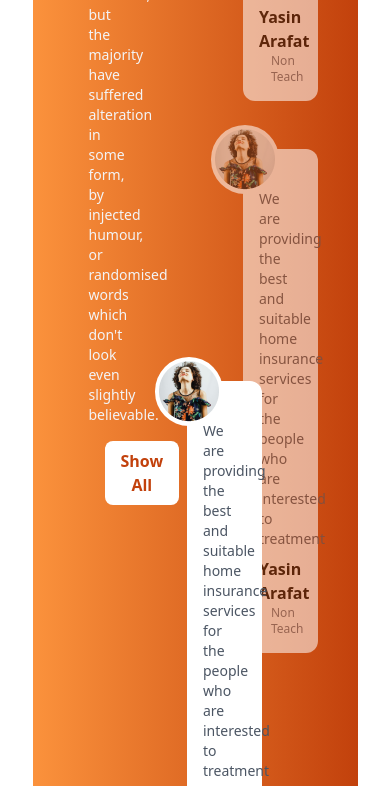
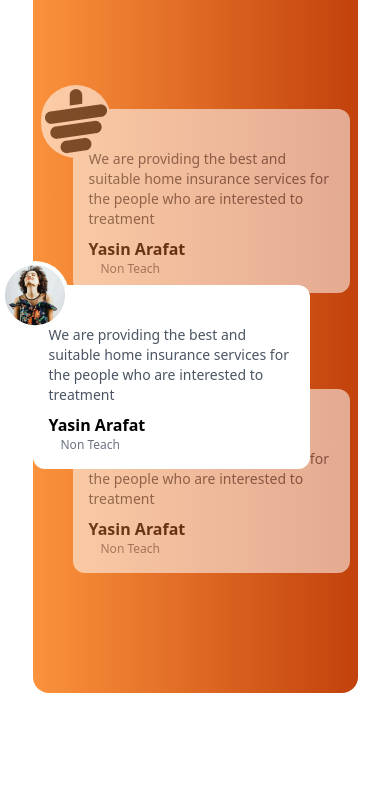
Before and after one commit to Mubin33/tea-house, a plain HTML site: page index.html in a window 390 px wide. Shown: the part 3364-4150 px from the top of the page. Drawn offline with nearby package versions, Linux system fonts and the light colour scheme.

Commit message:
responsive

```diff
--- a/index.html
+++ b/index.html
@@ -99,15 +99,15 @@
 
 
 
-      <section class="grid grid-cols-2 gap-44   bg-gradient-to-r from-orange-400 to-orange-700 rounded-2xl mt-28">
-        <div class="ml-14">
+      <section class="grid grid-cols-1 lg:grid-cols-2 gap-44   bg-gradient-to-r from-orange-400 to-orange-700 rounded-2xl mt-28">
+        <div class="lg:ml-14 ml-4 ">
           <h1 class="text-white text-5xl mb-4 mt-20 font-semibold">Meet Our Super Clients</h1>
-          <p class=" text-sm text-gray-100 mb-4">There are many variations of passages of Lorem Ipsum available, but the majority have suffered alteration in some form, by injected humour, or randomised words which don't look even slightly believable. </p>
+          <p class=" text-sm lg:w-full w-10/12 text-gray-100 mb-4">There are many variations of passages of Lorem Ipsum available, but the majority have suffered alteration in some form, by injected humour, or randomised words which don't look even slightly believable. </p>
           <button class="bg-white px-4 py-2 rounded-lg font-semibold ml-4 text-orange-700">Show All</button>
         </div>
 
-        <div class="">
-          <div class="relative bg-white p-4 opacity-55 rounded-xl top-20 -left-10">
+        <div class="lg:px-0 px-6">
+          <div class="relative bg-white p-4 opacity-55 rounded-xl left-4 lg:top-20 lg:-left-10">
             <div class="absolute -left-8 -top-6 bg-white p-1 rounded-full">
               <img src="/images/cup.png" alt="">
             </div>
@@ -116,7 +116,7 @@
             <p class="ml-3 text-gray-500 text-xs">Non Teach</p>
           </div>
 
-          <div class="relative bg-white p-4 opacity-55 rounded-xl top-32 -left-10">
+          <div class="relative bg-white p-4 opacity-55 rounded-xl top-24 left-4 lg:top-32 lg:-left-10">
             <div class="absolute -left-8 -top-6 bg-white p-1 rounded-full">
               <img src="/images/client.png" alt="">
             </div>
@@ -125,7 +125,7 @@
             <p class="ml-3 text-gray-500 text-xs">Non Teach</p>
           </div>
 
-          <div class="relative -top-44 -left-24 bg-white p-4 rounded-xl mt-8">
+          <div class="relative -top-56 -left-6 lg:-top-44 lg:-left-24 bg-white p-4 rounded-xl mt-8">
             <div class="absolute -left-8 -top-6 bg-white p-1 rounded-full">
               <img src="/images/client.png" alt="">
             </div>
@@ -143,7 +143,7 @@
       <section class="mt-28 mb-10">
         <h1 class="text-center text-4xl font-semibold mb-4">News & Events</h1>
         <p class="text-center text-sm  mb-10 text-gray-500">There are many variations of passages of Lorem Ipsum available, but the majority have suffered alteration in some form, by injected humour, or randomised words which don't look even slightly believable. </p>
-        <div class="grid grid-cols-3 gap-4">
+        <div class="grid grid-cols-1 lg:grid-cols-3  gap-4">
           <div class="shadow-2xl p-4 rounded-lg">
             <img src="/images/news-1.png" alt="">
             <p class="my-2 text-sm text-gray-500">Feb 05, 2027</p>
```
